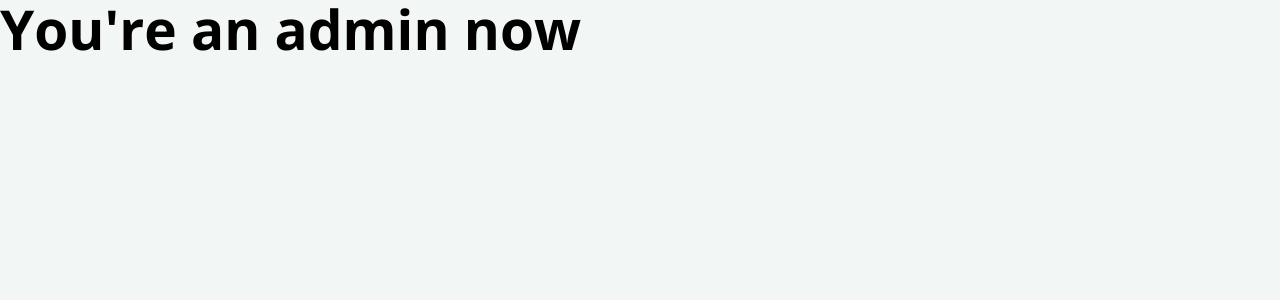
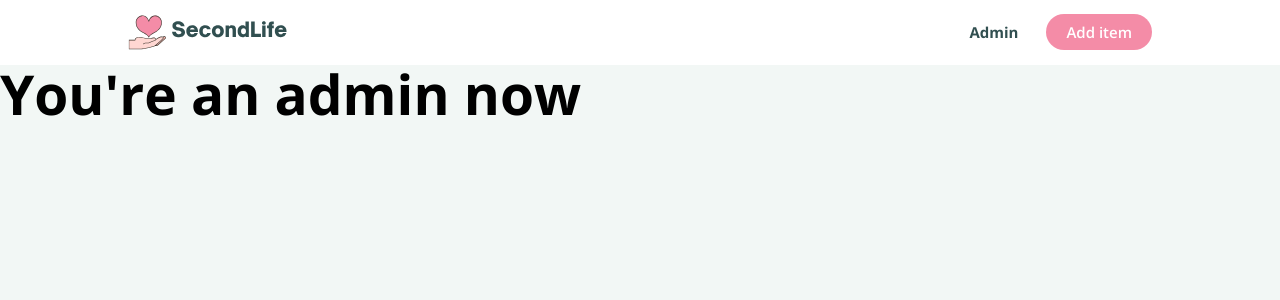
Before and after one commit to kpo18/freecycle-web-app, a React (Create React App) app in the folder client/: page /admin in a window 1280 px wide. Shown: the top 300 px of the page. Built offline with nearby package versions, Linux system fonts and the light colour scheme; no server answers.

Commit message:
added links to pages

```diff
--- a/client/src/App.css
+++ b/client/src/App.css
@@ -35,6 +35,7 @@ h4 {
 .logo {
     width: 160px;
     height: auto;
+    cursor: pointer;
 }
 
 .header {
@@ -136,6 +137,7 @@ h4 {
       border-radius: 8px;
       box-shadow: 0 1px 3px 0 rgb(0 0 0 / 10%), 0 1px 2px 0 rgb(0 0 0 / 6%);
       background-color: white;
+      cursor: pointer;
   }
 
   .items-img {
--- a/client/src/components/Button.js
+++ /dev/null
@@ -1,7 +0,0 @@
-import React from "react";
-
-const Button = ({ bgColor, text, color }) => {
-    return <button style={{ backgroundColor: bgColor, color: color }} className="btn">{text}</button>
-}
-
-export default Button;
--- /dev/null
+++ b/client/src/components/Header.js
@@ -0,0 +1,34 @@
+import React from "react";
+import { useNavigate, Navigate } from "react-router-dom";
+
+const Header = () => {
+    const navigate = useNavigate();
+
+    const goToAdmin = () => {
+        navigate("/admin");
+    }
+
+    const addItem = () => {
+        navigate("/new");
+    }
+
+    const goToHome = () => {
+        navigate("/");
+    }
+
+    return (
+        <header className="header">
+            <div className="container header-container">
+                <div onClick={goToHome}>
+                    <img className="logo" src="assets/logo.svg" alt="SecondLife Logo"/>
+                </div>
+                <div className="flex-end">
+                    <button className="menu-item" onClick={goToAdmin}>Admin</button>
+                    <button className="btn" onClick={addItem}>Add item</button>
+                </div>
+            </div>
+        </header>
+    )
+}
+
+export default Header;
--- a/client/src/components/MenuItem.js
+++ /dev/null
@@ -1,7 +0,0 @@
-import React from "react";
-
-const MenuItem = ({ text }) => {
-    return <button className="menu-item">{text}</button>
-}
-
-export default MenuItem;
--- a/client/src/pages/AddItem.js
+++ b/client/src/pages/AddItem.js
@@ -1,3 +1,11 @@
+import React from "react";
+import Header from "../components/Header";
+
 export function AddItem() {
-    return <h1>Add new item</h1>
+    return (
+        <div className="page-container">
+            <Header/>
+            <h1>Add new item</h1>
+        </div>
+    )
 }
--- a/client/src/pages/AdminView.js
+++ b/client/src/pages/AdminView.js
@@ -1,3 +1,12 @@
+import React from "react";
+import Header from "../components/Header";
+
+
 export function AdminView() {
-    return <h1>You're an admin now</h1>
+    return (
+        <div className="page-container">
+            <Header/>
+            <h1>You're an admin now</h1>
+        </div>
+    )
 }
--- a/client/src/pages/Home.js
+++ b/client/src/pages/Home.js
@@ -1,28 +1,31 @@
 import React from "react";
-import Button from "../components/Button";
-import MenuItem from "../components/MenuItem";
+import Header from "../components/Header";
+import { useNavigate, Navigate } from "react-router-dom";
 
 
 export function Home({items}) {
+    const navigate = useNavigate();
+
+    // AddItem
+    const addItem = () => {
+        navigate("/new");
+    }
+
+    // OpenItemDetail
+    const openItemDetail = (id) => {
+        console.log("open item", id);
+        navigate(`/${id}`);
+      }
+
     return (
         <div className="page-container">
-            <header className="header">
-                <div className="container header-container">
-                <div>
-                    <img className="logo" src="assets/logo.svg" alt="SecondLife Logo"/>
-                    </div>
-                <div className="flex-end">
-                    <div><MenuItem text="Admin" /></div>
-                    <div><Button text="Add item" /></div>
-                </div>
-                </div>
-            </header>
+            <Header />
             <section className="hero">
                 <div className="container hero-container">
                     <div className="hero-text">
                     <h1>Get rid of stuff you no longer need</h1>
                     <h4>Find a new home for unloved items.</h4>
-                    <Button text="Add item" />
+                    <button className="btn" onClick={addItem}>Add item</button>
                     </div>
                     <div>
                     <img className="hero-img" src="assets/hero.png" alt="Hand giving raspberry"/>
@@ -37,7 +40,10 @@ export function Home({items}) {
                     <div className="items-grid">
                     {items.map((item, index) => {
                         return (
-                        <div key={index} className="items-card">
+                        <div
+                            key={index}
+                            className="items-card"
+                            onClick={() => openItemDetail(item.id)}>
                             <img
                             className="items-img"
                             src={item.image}
```
